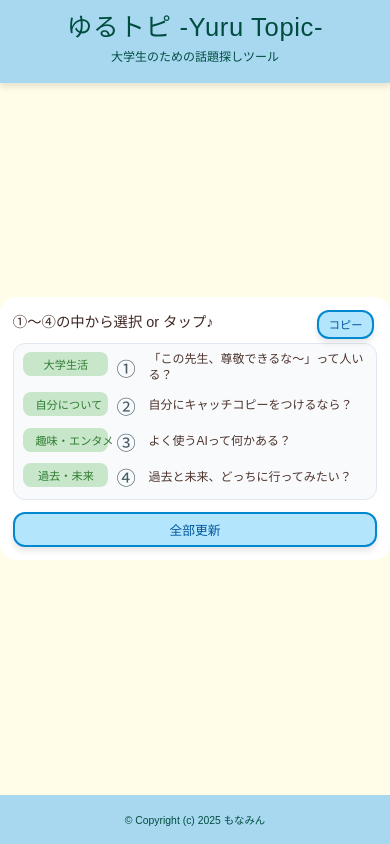
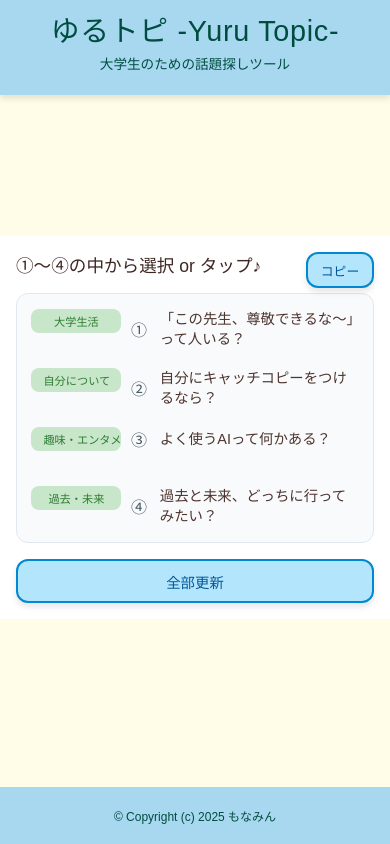
Before and after one commit to Monamin-53/Yuru_Topic, a plain HTML site: page yuru_topic.html in a window 390 px wide. Drawn offline with Linux system fonts and the light colour scheme; a web font is replaced by a local one.

Commit message:
Update yuru_topic.html

```diff
--- a/yuru_topic.html
+++ b/yuru_topic.html
@@ -210,32 +210,46 @@
 
         /* --- レスポンシブ対応 --- */
         @media (max-width: 640px) {
-            header { padding: 0.4rem 1rem; }
-            header h1 { font-size: 1.6rem; }
-            header p { font-size: 0.75rem; }
+            header { padding: 0.5rem 1rem; }
+            header h1 { font-size: 1.8rem; }
+            header p { font-size: 0.85rem; }
+
             .container {
                 padding: 0;
             }
             .card {
-                width: 100%; /
+                width: 100%;
                 border-radius: 0;
                 box-shadow: none;
                 margin: 0;
-                padding: 0.8rem;
-                gap: 0.3rem;
+                padding: 1rem;
+                gap: 0.5rem;
             }
-            .card h2 { font-size: 0.9rem; }
-            .topic-row { padding: 0.2rem 0.3rem; gap: 0.5rem; }
+            .card h2 {
+                font-size: 1.1rem;
+            }
+
+            #topicsDisplay { padding: 0.5rem; gap: 0.3rem; }
+            .topic-row {
+                padding: 0.4rem;
+                gap: 0.6rem;
+                min-height: 3.4rem;
+            }
             .topic-genre-tag {
                 font-size: 0.7rem;
-                width: 85px;
+                width: 90px;
             }
-            .topic-text { font-size: 0.75rem; line-height: 1.3; }
-            #generateTopicsButton { font-size: 0.8rem; padding: 0.4rem 0.8rem; margin-top: 0.4rem; }
-            #copyAllTopicsButton{ top: 0.8rem; right: 1rem; padding: 0.3rem 0.6rem; font-size: 0.7rem;}
-            #topicsDisplay { padding: 0.3rem; gap: 0.1rem; }
-            .message-box { font-size: 0.75rem; padding: 0.4rem; margin-top: 0.4rem; }
-            footer { padding: 0.4rem; font-size: 0.65rem; }
+            .topic-number { font-size: 1rem; }
+            .topic-text {
+                font-size: 0.9rem;
+                line-height: 1.4;
+            }
+
+            #generateTopicsButton { font-size: 0.9rem; padding: 0.6rem 1rem; margin-top: 0.5rem; }
+            #copyAllTopicsButton { top: 1rem; right: 1rem; padding: 0.4rem 0.8rem; font-size: 0.8rem;}
+
+            .message-box { font-size: 0.85rem; padding: 0.5rem; margin-top: 0.5rem; width: 100%; border-radius: 0; }
+            footer { padding: 0.5rem; font-size: 0.75rem; }
         }
     </style>
 </head>
```
